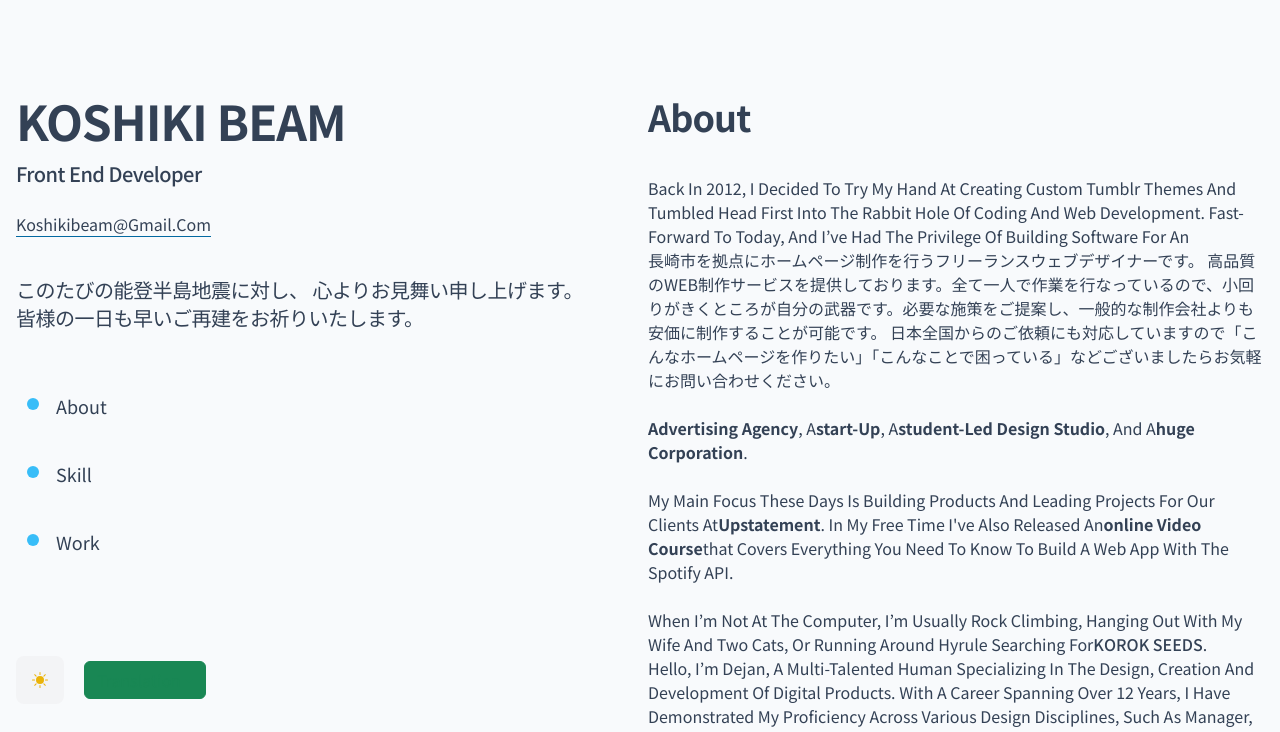
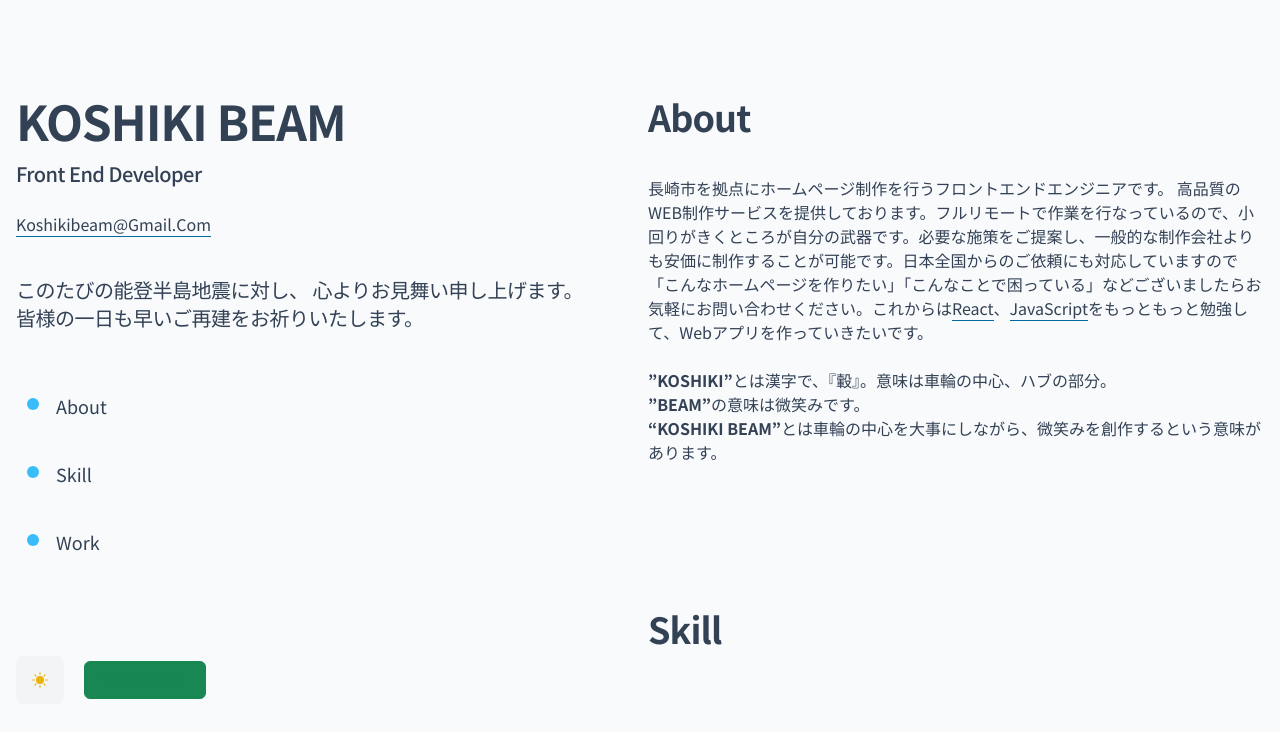
Before and after one commit to KOSHIKIBEAM/portfolio_2023_01_24, a React (Vite) app: page / in a window 1280 px wide. Shown: the top 732 px of the page. Built offline with nearby package versions, Linux system fonts and the light colour scheme.

Commit message:
🎨 AboutSectionのテキスト入れ替え

```diff
--- a/src/components/AboutSection.jsx
+++ b/src/components/AboutSection.jsx
@@ -10,183 +10,38 @@ const AboutSection = () => {
         About
       </h2>
       <div>
-        <p className="mb-4">
-          Back in 2012, I decided to try my hand at creating custom Tumblr
-          themes and tumbled head first into the rabbit hole of coding and web
-          development. Fast-forward to today, and I’ve had the privilege of
-          building software for an
-          <p className="mb-4">
-            長崎市を拠点にホームページ制作を行うフリーランスウェブデザイナーです。
-            高品質のWEB制作サービスを提供しております。全て一人で作業を行なっているので、小回りがきくところが自分の武器です。必要な施策をご提案し、一般的な制作会社よりも安価に制作することが可能です。
-            日本全国からのご依頼にも対応していますので「こんなホームページを作りたい」「こんなことで困っている」などございましたらお気軽にお問い合わせください。
-          </p>
+        長崎市を拠点にホームページ制作を行うフロントエンドエンジニアです。
+        高品質のWEB制作サービスを提供しております。フルリモートで作業を行なっているので、小回りがきくところが自分の武器です。必要な施策をご提案し、一般的な制作会社よりも安価に制作することが可能です。日本全国からのご依頼にも対応していますので「こんなホームページを作りたい」「こんなことで困っている」などございましたらお気軽にお問い合わせください。これからは
         <a
-            className="font-bold hover:text-teal-300 focus-visible:text-teal-300"
-            href="https://us.mullenlowe.com/"
+          href="https://ja.react.dev/"
+          className="border-b-[1px] border-b-sky-700 hover:text-sky-600 focus-visible:text-sky-700 transition duration-300"
           target="_blank"
           rel="noreferrer noopener"
-            aria-label="advertising agency (opens in a new tab)"
+          aria-label="Visual Studio Code (opens in a new tab)"
         >
-            advertising agency
+          React
         </a>
-          , a
+        、
         <a
-            className="font-bold hover:text-teal-300 focus-visible:text-teal-300"
-            href="https://starry.com/"
+          href="https://developer.mozilla.org/ja/docs/Web/JavaScript"
+          className="border-b-[1px] border-b-sky-700 hover:text-sky-600 focus-visible:text-sky-700 transition duration-300"
           target="_blank"
           rel="noreferrer noopener"
-            aria-label="start-up (opens in a new tab)"
+          aria-label="Visual Studio Code (opens in a new tab)"
         >
-            start-up
+          JavaScript
         </a>
-          , a
-          <a
-            className="font-bold hover:text-teal-300 focus-visible:text-teal-300"
-            href="https://scout.camd.northeastern.edu/"
-            target="_blank"
-            rel="noreferrer noopener"
-            aria-label="student-led design studio (opens in a new tab)"
-          >
-            student-led design studio
-          </a>
-          , and a
-          <a
-            className="font-bold hover:text-teal-300 focus-visible:text-teal-300"
-            href="https://www.apple.com/apple-music/"
-            target="_blank"
-            rel="noreferrer noopener"
-            aria-label="huge corporation (opens in a new tab)"
-          >
-            huge corporation
-          </a>
-          .
-        </p>
-        <p className="mb-4">
-          My main focus these days is building products and leading projects for
-          our clients at
-          <a
-            className="font-bold hover:text-teal-300 focus-visible:text-teal-300"
-            href="https://upstatement.com/"
-            target="_blank"
-            rel="noreferrer noopener"
-            aria-label="Upstatement (opens in a new tab)"
-          >
-            Upstatement
-          </a>
-          . In my free time I've also released an
-          <a
-            className="font-bold hover:text-teal-300 focus-visible:text-teal-300"
-            href="https://www.newline.co/courses/build-a-spotify-connected-app"
-            target="_blank"
-            rel="noreferrer noopener"
-            aria-label="online video course (opens in a new tab)"
-          >
-            online video course
-          </a>
-          that covers everything you need to know to build a web app with the
-          Spotify API.
-        </p>
-        <p>
-          When I’m not at the computer, I’m usually rock climbing, hanging out
-          with my wife and two cats, or running around Hyrule searching for
-          <span className="group/korok inline-flex lg:cursor-[url('/images/koroks/Elma.png'),_pointer] lg:font-medium lg:">
-            <span className="sr-only">Korok seeds</span>
-            <span
-              className="group-hover/korok:text-red-400 transition duration-75 group-hover/korok:-translate-y-px delay-[50ms]"
-              aria-hidden="true"
-            >
-              K
-            </span>
-            <span
-              className="group-hover/korok:text-orange-400 transition duration-75 group-hover/korok:-translate-y-px delay-[75ms]"
-              aria-hidden="true"
-            >
-              o
-            </span>
-            <span
-              className="group-hover/korok:text-yellow-400 transition duration-75 group-hover/korok:-translate-y-px delay-[100ms]"
-              aria-hidden="true"
-            >
-              r
-            </span>
-            <span
-              className="group-hover/korok:text-lime-400 transition duration-75 group-hover/korok:-translate-y-px delay-[125ms]"
-              aria-hidden="true"
-            >
-              o
-            </span>
-            <span
-              className="group-hover/korok:text-green-400 transition duration-75 group-hover/korok:-translate-y-px delay-[150ms]"
-              aria-hidden="true"
-            >
-              k
-            </span>
-            <span
-              className="group-hover/korok:text-teal-400 transition duration-75 group-hover/korok:-translate-y-px delay-[175ms]"
-              aria-hidden="true"
-            >
-              &nbsp;
-            </span>
-            <span
-              className="group-hover/korok:text-cyan-400 transition duration-75 group-hover/korok:-translate-y-px delay-[200ms]"
-              aria-hidden="true"
-            >
-              s
-            </span>
-            <span
-              className="group-hover/korok:text-sky-400 transition duration-75 group-hover/korok:-translate-y-px delay-[225ms]"
-              aria-hidden="true"
-            >
-              e
-            </span>
-            <span
-              className="group-hover/korok:text-blue-400 transition duration-75 group-hover/korok:-translate-y-px delay-[250ms]"
-              aria-hidden="true"
-            >
-              e
-            </span>
-            <span
-              className="group-hover/korok:text-indigo-400 transition duration-75 group-hover/korok:-translate-y-px delay-[275ms]"
-              aria-hidden="true"
-            >
-              d
-            </span>
-            <span
-              className="group-hover/korok:text-violet-400 transition duration-75 group-hover/korok:-translate-y-px delay-[300ms]"
-              aria-hidden="true"
-            >
-              s
-            </span>
-          </span>
-          .
-        </p>
+        をもっともっと勉強して、Webアプリを作っていきたいです。
+        <br />
+        <br />
+        <span className="font-bold">”KOSHIKI”</span>
+        とは漢字で、『轂』。意味は車輪の中心、ハブの部分。 <br />
+        <span className="font-bold">”BEAM”</span>
+        の意味は微笑みです。
+        <br />
+        <span className="font-bold">“KOSHIKI BEAM”</span>
+        とは車輪の中心を大事にしながら、微笑みを創作するという意味があります。
       </div>
-      Hello, I’m Dejan, a multi-talented human specializing in the design,
-      creation and development of digital products. With a career spanning over
-      12 years, I have demonstrated my proficiency across various design
-      disciplines, such as manager, advisor, entrepreneur, front-end developer,
-      music enthusiast, digital nomad, photographer and many more. I believe in
-      defining myself not by my past work, but by the work I aspire to
-      accomplish. I value continuous learning, self-challenge, and meaningful
-      pursuits. Fueled by high energy and boundless enthusiasm, I am easily
-      inspired and always eager to follow my passions. My diverse interests,
-      hobbies, and areas of study fuel my passion for creativity and innovation.
-      I am a fast learner, capable of acquiring new skills and managing multiple
-      projects with ease. I strive to develop expertise in several areas
-      throughout my life and career. As a people-oriented professional with deep
-      emotions and empathy, I am a natural storyteller. I find fulfillment in
-      inspiring others and am at my best when sharing my creative expressions. I
-      have a passion for cultivating expertise across various domains throughout
-      my life and career. As an ENTJ personality type, I am driven, assertive,
-      and forward-thinking. My current focus revolves on enhancing the visual
-      and functional elements of product user interfaces and experiences,
-      emphasizing strategy, vision, research, advisory, and leadership roles.
-      Aligning business goals with customer needs, focusing on digital products,
-      user interface, user experience, and managing end-to-end design
-      initiatives. Actively seeking to broaden my responsibilities, I thrive on
-      tackling diverse challenges within the dynamic design landscape. You can
-      find more information about my biography, experience, skills, education,
-      and other aspects in the attached PDF below.: Download resume
     </section>
   );
 };
```
Lines whose indentation alone changed are shown as unchanged.
